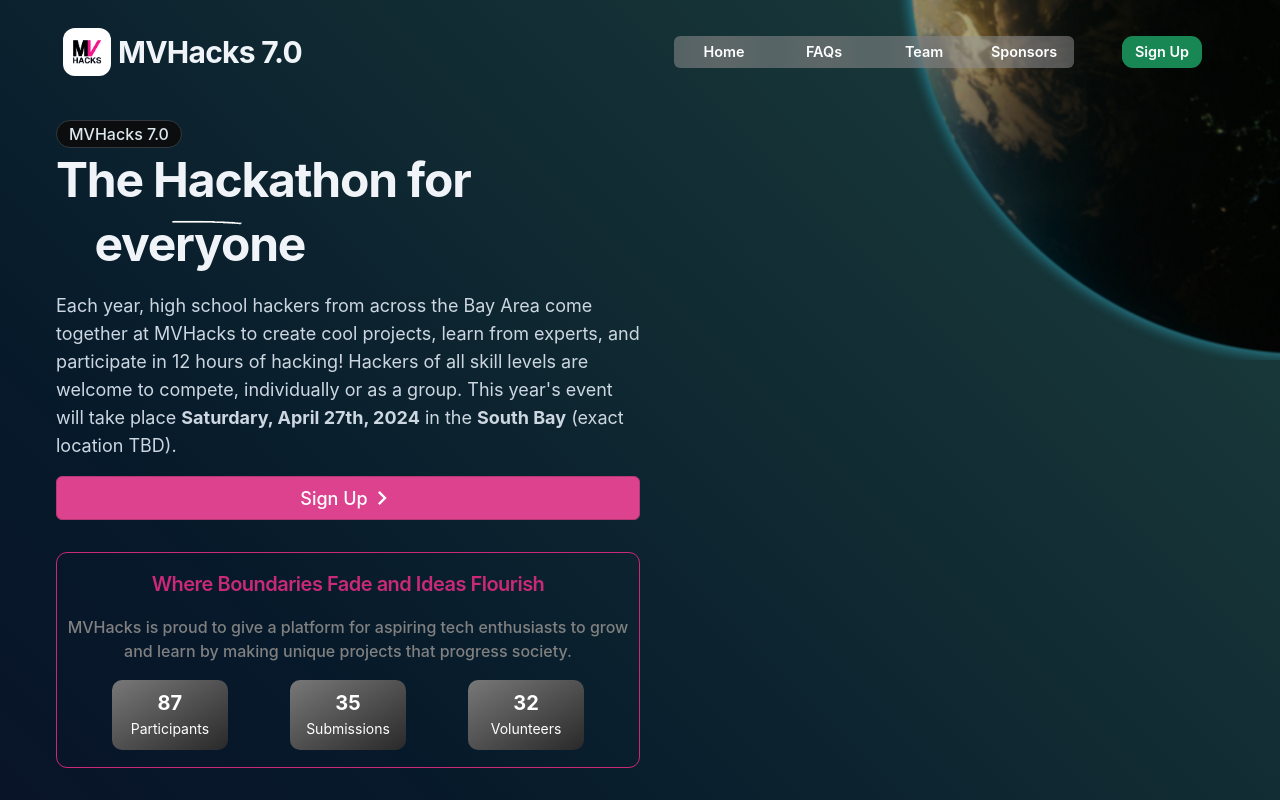
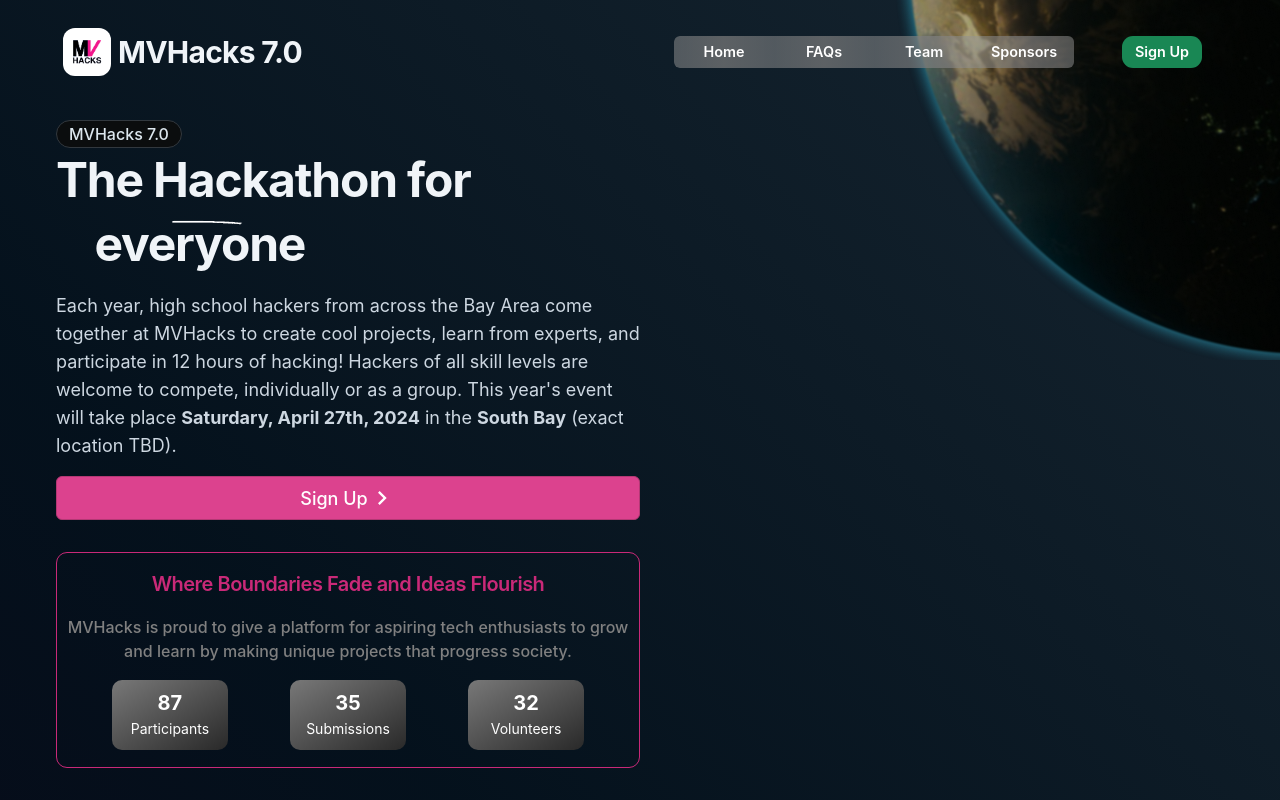
Before and after one commit to kitkatmia/website-7.0, a React (Create React App) app: page / in a window 1280 px wide. Shown: the top 800 px of the page. Built offline with nearby package versions, Linux system fonts and the light colour scheme.

Commit message:
change background

```diff
--- a/src/pages/Home.tsx
+++ b/src/pages/Home.tsx
@@ -16,7 +16,7 @@
     <Box
       sx={{
       //currently only works well with black background
-        background: 'linear-gradient(-135deg, rgba(74,160,152, 0.4), rgba(25, 101, 168, 0.25), rgba(82, 33, 187, 0.2), rgba(68, 115, 158, 0.1))',
+        background: 'linear-gradient(-135deg, rgba(74, 124, 160, 0.30), rgba(25, 101, 168, 0.17), rgba(60, 23, 138, 0.15), rgba(68, 115, 158, 0.05))',
     }}
     >
     <Box
```
